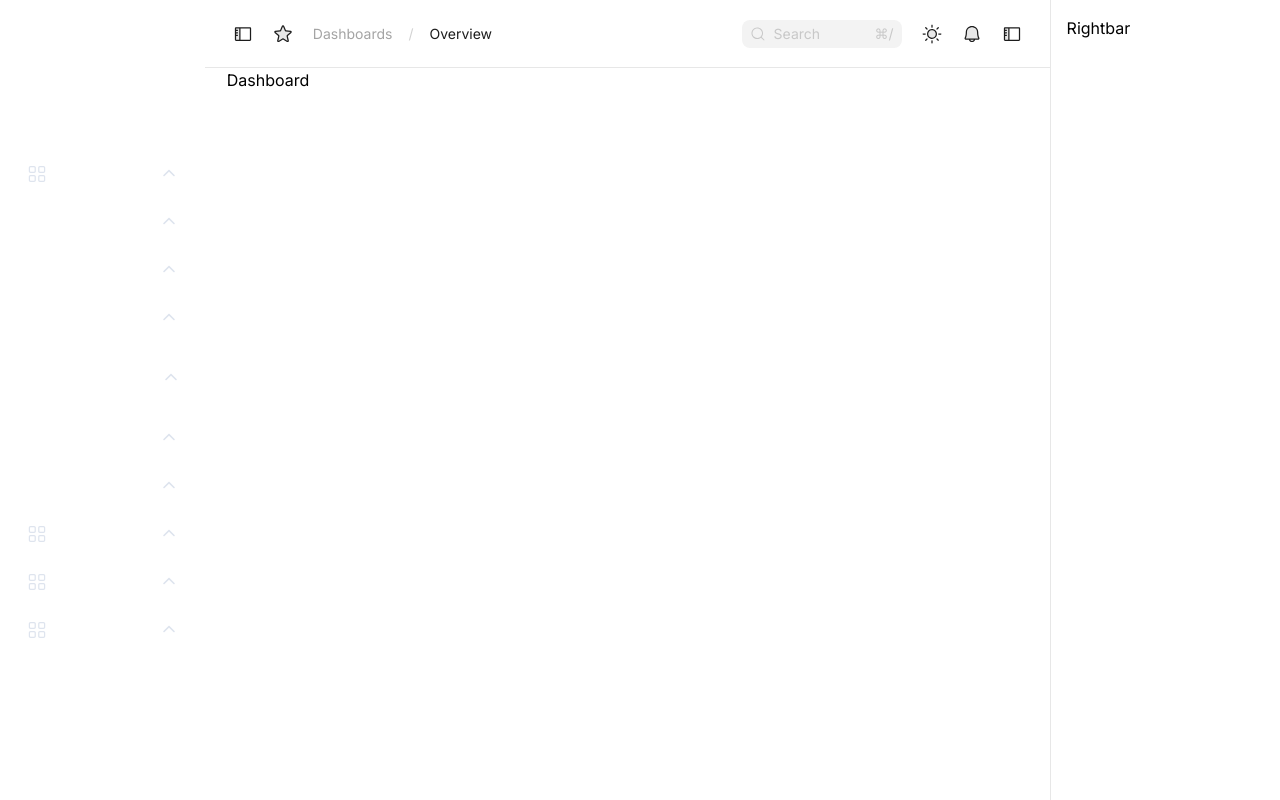
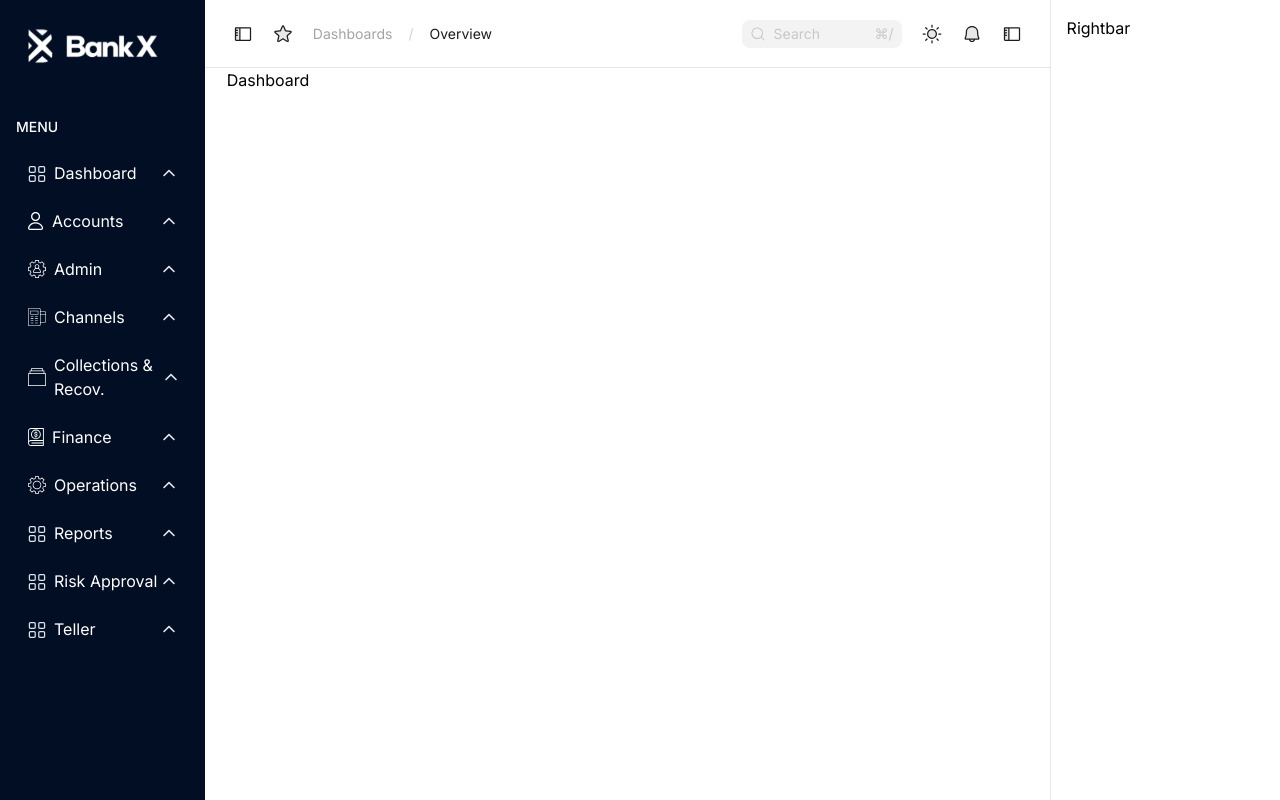
Before and after one commit to scap-banking-suite/scap_banking, a Next.js app: page / in a window 1280 px wide. Built offline with nearby package versions, Linux system fonts and the light colour scheme.

Commit message:
fix: conflict fixed

```diff
--- a/tailwind.config.ts
+++ b/tailwind.config.ts
@@ -25,9 +25,11 @@ const config = {
         lightgray: "#F2F2F2",
         primary: "#1C0477",
        btnprimary: "#0357EE",
+       darkBlue: "#020E23",
         secondary: "#00A8CC",
         accent: "#A6CE39",
         borderblack: "#1C1C1C1A",
+
       },
       keyframes: {
         "accordion-down": {
```
